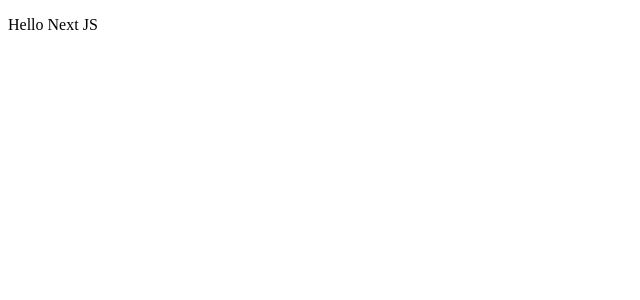
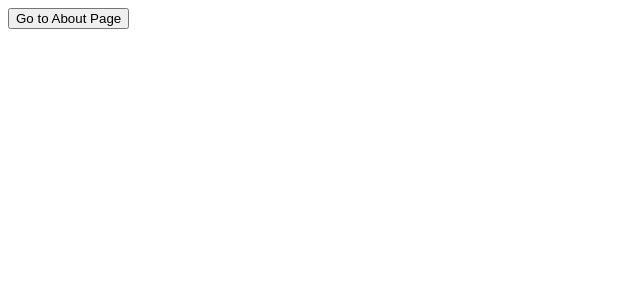
Before and after one commit to zereight/NextJs-basic, a Next.js app in the folder hello-next/: page / in a window 1280 px wide. Shown: the top 300 px of the page, without its empty margins (0-640 px from the left). Built offline with nearby package versions, Linux system fonts and the light colour scheme.

Commit message:
Navigate Between Pages

```diff
--- a/hello-next/package.json
+++ b/hello-next/package.json
@@ -14,7 +14,9 @@
     "react": "^16.8.6",
     "react-dom": "^16.8.6"
   },
-  "scripts":{
-    "dev": "next"
+  "scripts": {
+    "dev": "next",
+    "build": "next build",
+    "start": "next start"
   }
 }
--- a/hello-next/pages/index.js
+++ b/hello-next/pages/index.js
@@ -1,7 +1,12 @@
-const index = () => (
-    <div>
-        <p>Hello Next JS</p>
-    </div>
-)
+import Link from "next/link";
+
+const index = () => ( //button써도 되고 a써도 된다 Onclick가능한 모든 태그가능
+    <Link href="/about">
+        <button>Go to About Page</button>
+    </Link>
+
+
+  )
+
 
 export default index;
```
Also changed, not shown: hello-next/pages/about.js (added, +10 -0 lines).
